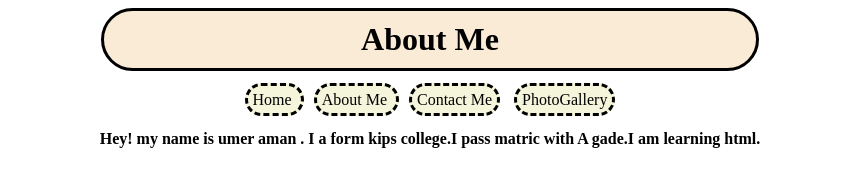
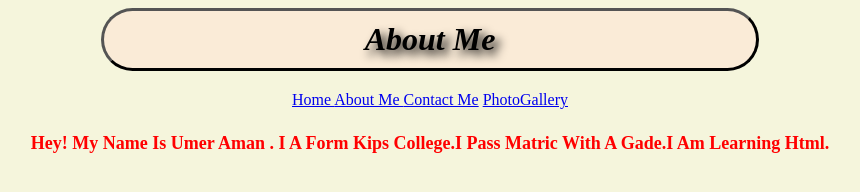
Before and after one commit to UMERAMAN645/HTML-PROJECT, a plain HTML site: page aboutme.html in a window 1280 px wide. Shown: the whole page, without its empty margins (210-1070 px from the left). Drawn offline with Linux system fonts and the light colour scheme.

Commit message:
Update aboutme.html

```diff
--- a/aboutme.html
+++ b/aboutme.html
@@ -4,58 +4,7 @@
     <meta charset="UTF-8">
     <meta name="viewport" content="width=device-width, initial-scale=1.0">
     <title>hello world</title>
-
-
-     <style type="text/css">
-        body{
-           background-image: url(28.png);
-            background-repeat: no-repeat;
-            background-attachment: fixed;
-            background-size: cover;
-            background-position: center;
-
-        }
-        h1{
-            border: solid ;
-            border-color: black;
-            margin:20px;
-            padding: 10px;
-            border-radius:200px;
-            text-align: center;
-            background-color: antiquewhite;
-             width: 50%;
-            margin: auto;
-            margin-bottom: 20px;
-           }
-
-         .div{
-             text-align: center;
-
-            }
-         .border{
-             text-decoration: none;
-             border: dashed;
-             padding: 5px;
-             margin: 5px;
-             background-color: beige;
-             border-radius: 20px;
-            }
-         a:hover{
-            background-color: aqua;
-              border: solid;
-            border-radius: 20px;
-            }
-        a:active{
-            background-color: blueviolet;
-            color:black;
-            }
-        a:target{
-            background-color: blue;
-        }
-        a:link{
-           color: black;
-        }
-     </style>
+    <link rel="stylesheet" href="style1.css"
 </head>
 <body>
   <h1>About Me</h1>
```
